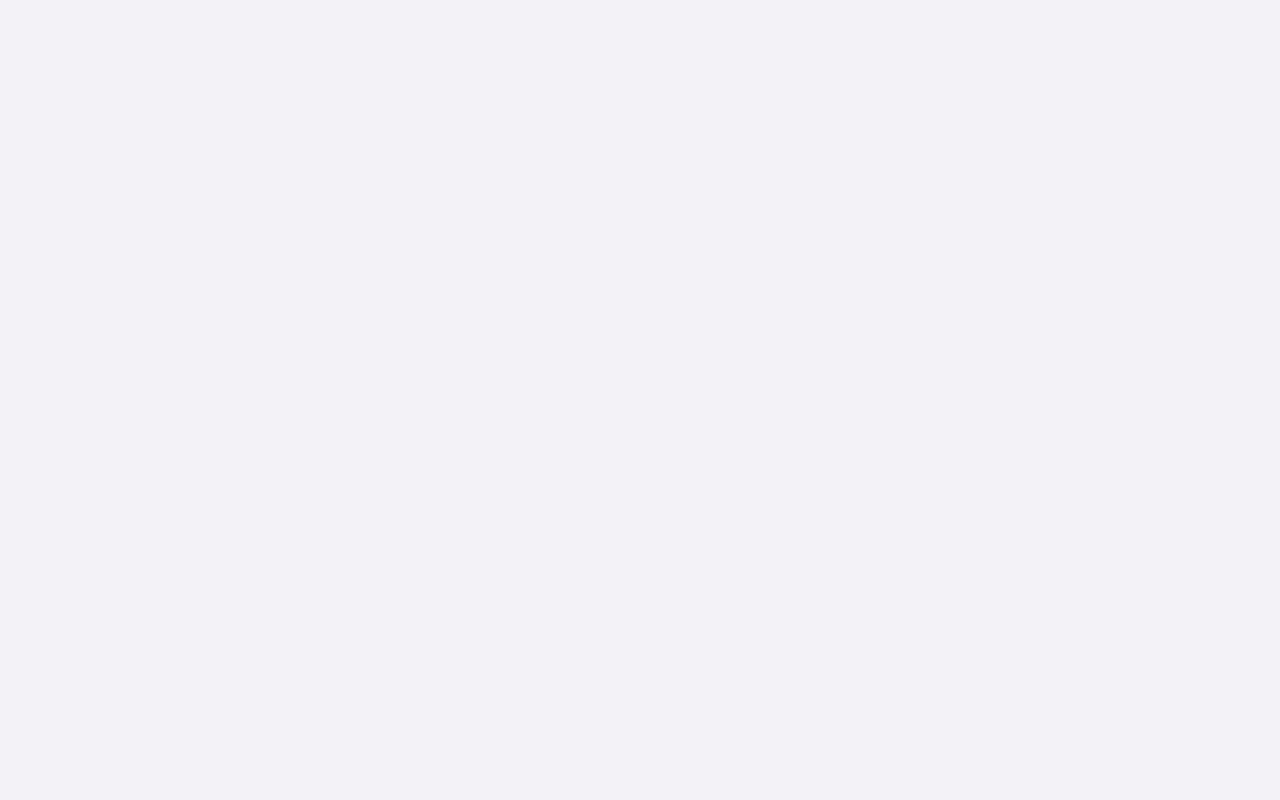
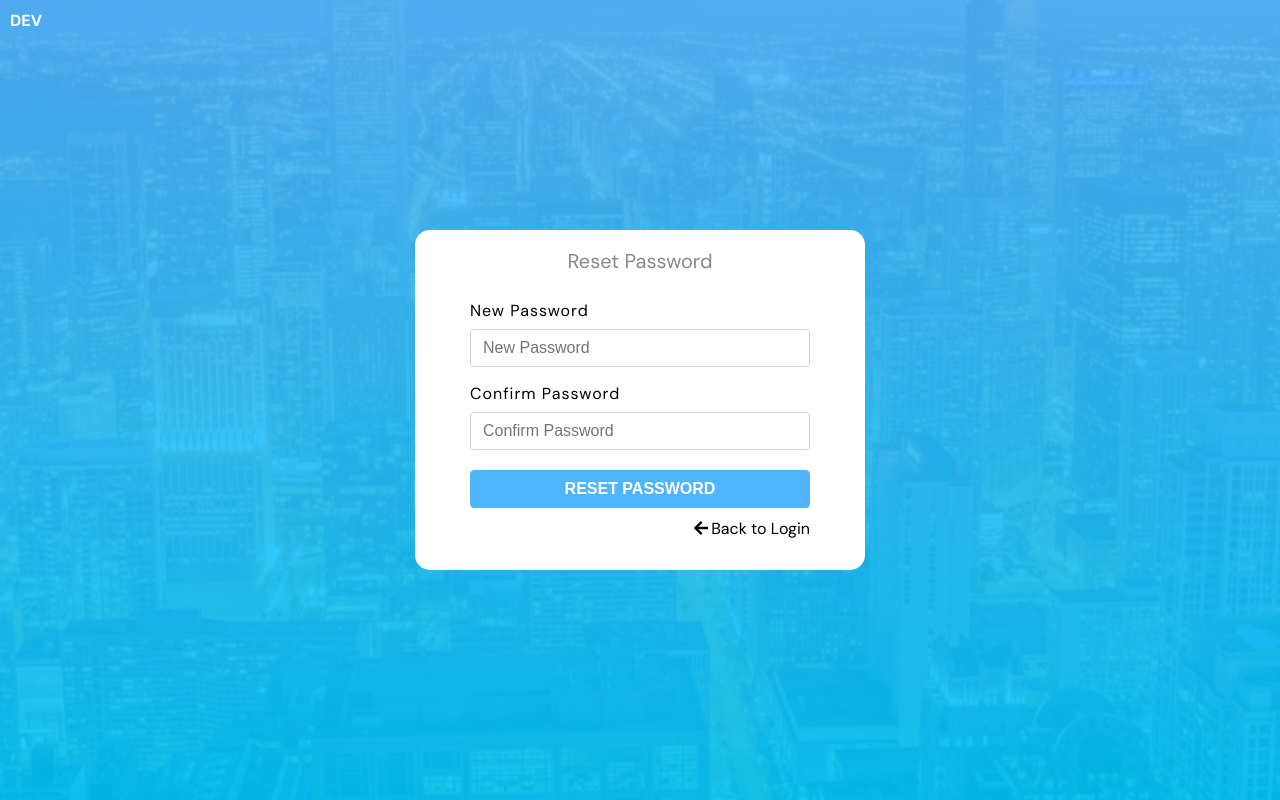
Before and after one commit to deekay-e/gixtr, a React (Create React App) app: page /reset-password in a window 1280 px wide. Before the commit this address had no page. Built offline with nearby package versions, Linux system fonts and the light colour scheme.

Commit message:
feat: add reset password component

```diff
--- a/src/pages/auth/index.js
+++ b/src/pages/auth/index.js
@@ -1,6 +1,7 @@
 import Login from './login/Login'
 import AuthTabs from './tabs/AuthTabs'
 import Register from './register/Register'
+import ResetPassword from './reset-password/ResetPassword'
 import ForgotPassword from './forgot-password/ForgotPassword'
 
-export { Login, Register, AuthTabs, ForgotPassword }
+export { Login, Register, AuthTabs, ResetPassword, ForgotPassword }
--- /dev/null
+++ b/src/pages/auth/reset-password/ResetPassword.js
@@ -0,0 +1,74 @@
+import React from 'react'
+import PropTypes from 'prop-types'
+import { Link } from 'react-router-dom'
+import { FaArrowLeft } from 'react-icons/fa'
+
+import './ResetPassword.scss'
+import Input from '../../../components/input/Input'
+import Button from '../../../components/button/Button'
+import backgroundImage from '../../../assets/images/background.jpg'
+
+const ResetPassword = ({ password, confirmPassword }) => {
+  return (
+    <div className="container-wrapper" style={{ backgroundImage: `url(${backgroundImage})` }}>
+      <div className="environment">DEV</div>
+      <div className="container-wrapper-auth">
+        <div
+          className="tabs reset-password-tabs"
+          /* style={{ height: `${responseMessage ? '400px' : ''}` }} */
+        >
+          <div className="tabs-auth">
+            <ul className="tab-group">
+              <li className="tab">
+                <div className="login reset-password">Reset Password</div>
+              </li>
+            </ul>
+            <div className="tab-item">
+              <div className="auth-inner">
+                {/* <div className="alerts alert-error" role="alert">
+                  Error message
+                </div> */}
+                <form className="reset-password-form">
+                  <div className="form-input-container">
+                    <Input
+                      id="password"
+                      name="password"
+                      type="password"
+                      value={password}
+                      labelText="New Password"
+                      placeholder="New Password"
+                      handleChange={() => {}}
+                    />
+                    <Input
+                      id="cpassword"
+                      name="cpassword"
+                      type="password"
+                      value={confirmPassword}
+                      labelText="Confirm Password"
+                      placeholder="Confirm Password"
+                      handleChange={() => {}}
+                    />
+                  </div>
+                  <Button label="RESET PASSWORD" className="auth-button button" disabled={false} />
+
+                  <Link to={'/'}>
+                    <span className="login">
+                      <FaArrowLeft className="arrow-left" /> Back to Login
+                    </span>
+                  </Link>
+                </form>
+              </div>
+            </div>
+          </div>
+        </div>
+      </div>
+    </div>
+  )
+}
+
+ResetPassword.propTypes = {
+  password: PropTypes.string.isRequired,
+  confirmPassword: PropTypes.string.isRequired
+}
+
+export default ResetPassword
--- /dev/null
+++ b/src/pages/auth/reset-password/ResetPassword.scss
@@ -0,0 +1,62 @@
+/* The classes container-wrapper, container-wrapper-auth, tabs
+tabs-auth, tab-group, tab, login, tab-item
+all inherit their css properties from the class AuthTabs.scss.
+I decided to do it this way for simplicity's sake. In an ideal
+situation, you wouldn't do this.
+*/
+.reset-password-tabs {
+  height: 340px;
+
+  .tabs-auth {
+    .tab-group {
+      .tab .reset-password {
+        width: 100%;
+      }
+    }
+  }
+}
+
+.reset-password-form {
+  .form-input-container {
+    margin-bottom: 20px;
+  }
+
+  .auth-button {
+    color: var(--white-1);
+    background-color: var(--primary-1);
+    border-color: var(--primary-1);
+    display: block;
+    width: 100%;
+    cursor: pointer;
+    font-weight: 700;
+
+    &:disabled {
+      cursor: not-allowed;
+      pointer-events: none;
+      opacity: 0.5;
+      background-color: var(--primary-1);
+      border-color: var(--primary-1);
+    }
+  }
+
+  a {
+    color: inherit;
+    text-decoration: none;
+  }
+
+  .login {
+    display: flex;
+    padding-top: 10px;
+    cursor: pointer;
+    justify-content: flex-end;
+
+    .arrow-left {
+      margin-right: 2px;
+      margin-top: 2px;
+    }
+
+    &:hover {
+      color: var(--primary-1);
+    }
+  }
+}
--- a/src/routes.js
+++ b/src/routes.js
@@ -1,6 +1,6 @@
 import { useRoutes } from 'react-router-dom'
 
-import { AuthTabs, ForgotPassword } from './pages/auth'
+import { AuthTabs, ForgotPassword, ResetPassword } from './pages/auth'
 
 export const AppRouter = () => {
   const elements = useRoutes([
@@ -11,6 +11,10 @@ export const AppRouter = () => {
     {
       path: '/forgot-password',
       element: <ForgotPassword />
+    },
+    {
+      path: '/reset-password',
+      element: <ResetPassword />
     }
   ])
 
```
